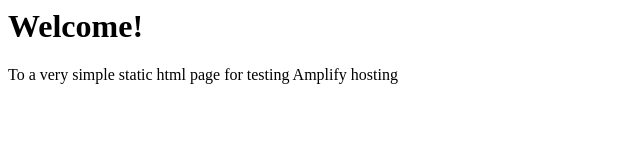
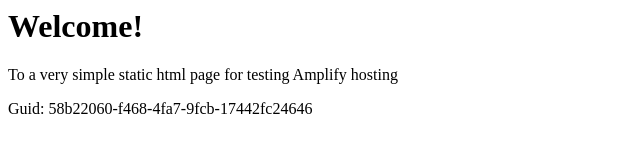
Before and after one commit to aws-aemilia-yul/Github-PR-Commit-Integration-Test-DoNotTouch-Gith-OKSLNVO2-v1-preprod-ca-central-1, a website: page src/index.html in a window 1280 px wide. Shown: the whole page, without its empty margins (0-640 px from the left). Drawn offline with Linux system fonts and the light colour scheme.

Commit message:
commit from integ tests

```diff
--- a/src/index.html
+++ b/src/index.html
@@ -1,3 +1,5 @@
+
+
 <html lang="en">
 
 <head>
@@ -10,6 +12,6 @@
 <body>
     <h1>Welcome!</h1>
     <p>To a very simple static html page for testing Amplify hosting</p>
-</body>
+    <p>Guid: 58b22060-f468-4fa7-9fcb-17442fc24646</p></body>
 
 </html>
```
